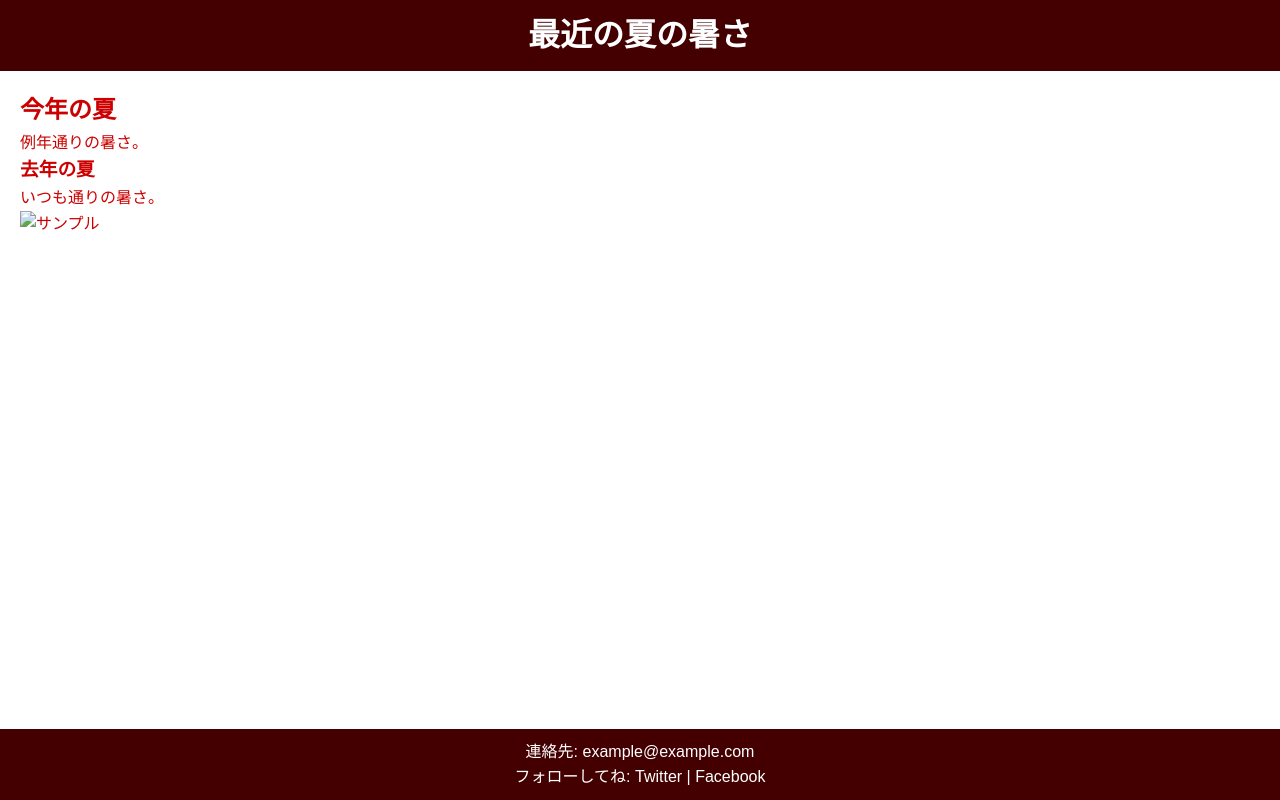
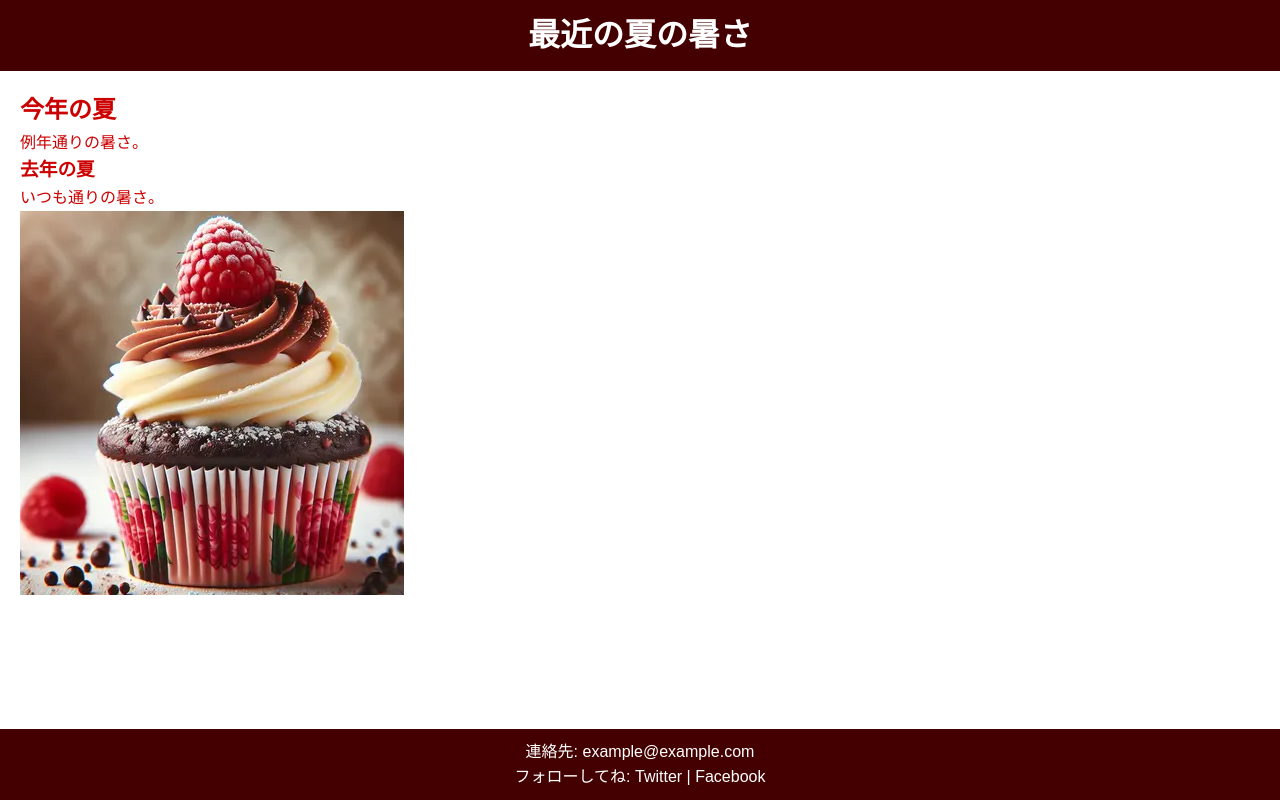
Before and after one commit to hnakagawa07/saikinnnonatu2, a plain HTML site: page index.html in a window 1280 px wide. Drawn offline with Linux system fonts and the light colour scheme.

Commit message:
Update index.html

```diff
--- a/index.html
+++ b/index.html
@@ -59,7 +59,7 @@
         <p>例年通りの暑さ。</p>
         <h3>去年の夏</h3>
         <p>いつも通りの暑さ。</p>
-        <img src="画像のリンク" alt="サンプル">
+        <img src="https://github.com/hnakagawa07/saikinnnonatu2/blob/main/%E3%82%AB%E3%83%83%E3%83%97%E3%82%B1%E3%83%BC%E3%82%AD.jpg?raw=true" alt="サンプル">
     </main>
 
     <footer>
```
